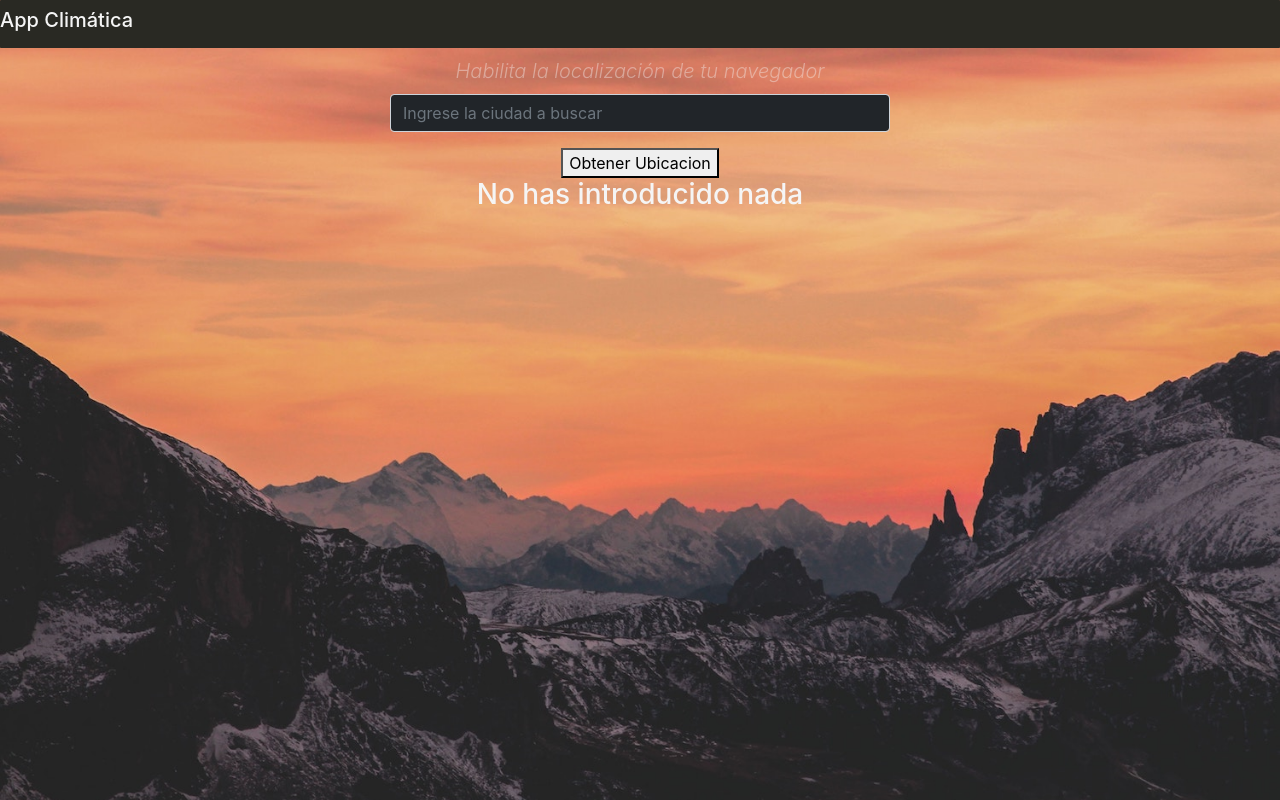
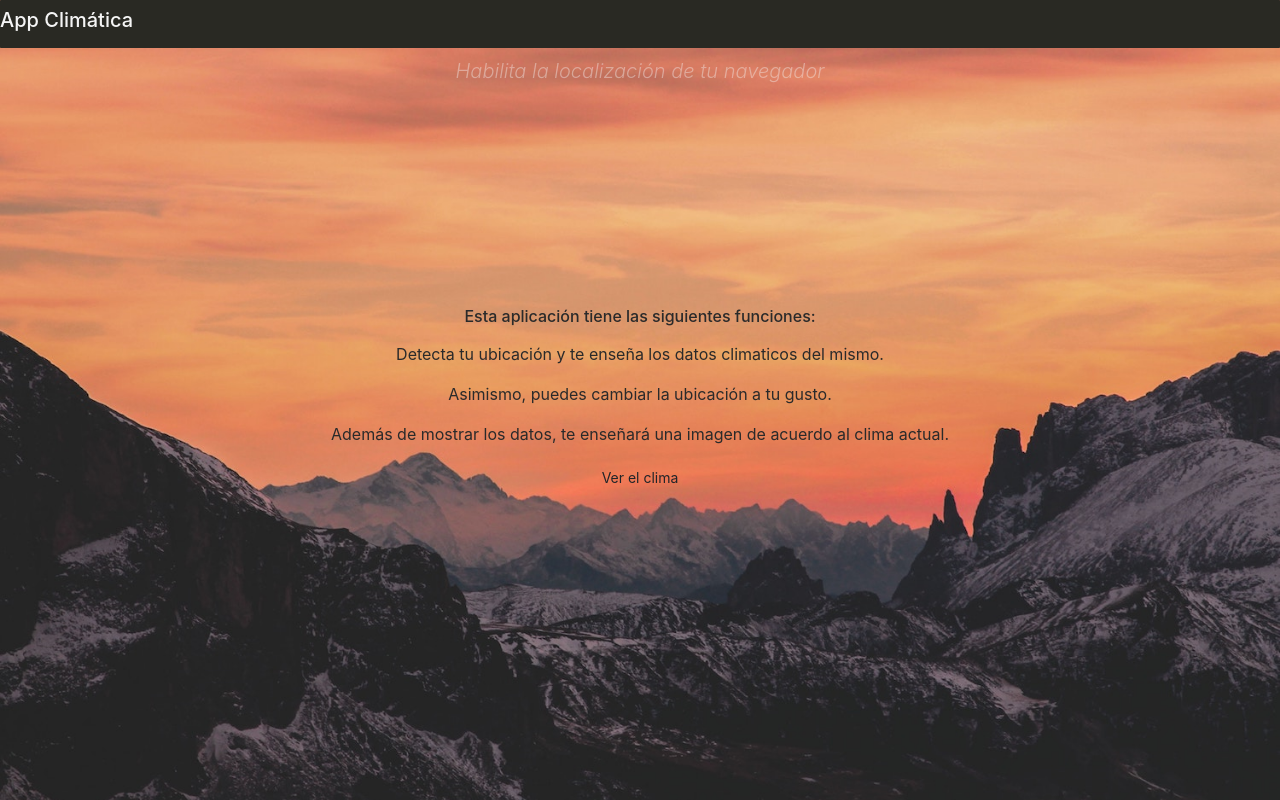
Before and after one commit to samuelrdg11/pruebatecnica, a React (Create React App) app: page / in a window 1280 px wide. Built offline with nearby package versions, Linux system fonts and the light colour scheme; no server answers.

Commit message:
Creacion de componente Inicio y css, creacion de rutas, links para direccionar

```diff
--- a/package.json
+++ b/package.json
@@ -3,6 +3,8 @@
   "version": "0.1.0",
   "private": true,
   "dependencies": {
+    "@emotion/react": "^11.10.5",
+    "@emotion/styled": "^11.10.5",
     "@mui/icons-material": "^5.11.0",
     "@mui/material": "^5.11.4",
     "@testing-library/jest-dom": "^5.16.5",
--- a/src/App.css
+++ b/src/App.css
@@ -12,7 +12,21 @@ body {
   background-size: cover;
 }
 
-.navbar{
+.funciones {
+  color: #2a2a2a;
+  position: absolute;
+  top: 50%;
+  left: 50%;
+  transform: translate(-50%, -50%);
+}
+
+@media (max-width: 400px) {
+  .funciones {
+    width: 90%;
+  }
+}
+
+.navbar {
   background-color: rgb(41, 41, 35);
   border: 0.px solid #47474774;
   border-radius: 0.05rem;
@@ -26,6 +40,7 @@ body {
 .mensaje {
   opacity: 40%;
 }
+
 .input {
   width: 100%;
   max-width: 500px;
@@ -37,16 +52,33 @@ body {
   background-color: rgba(41, 41, 35, 0.189);
 }
 
-.descripcion{
+.descripcion {
   text-transform: capitalize;
 }
 
-
-
 .img {
-  border-radius:  0.5rem 0.5rem 0 0;
+  border-radius: 0.5rem 0.5rem 0 0;
   object-fit: fill;
   height: max(10rem, 25vh);
   aspect-ratio: 4/3;
   mix-blend-mode: var(--card-blend-mode);
 }
+
+.tool {
+  position: relative;
+  display: inline-block;
+}
+
+.tool .tooltiptext {
+  visibility: hidden;
+  color: #fff;
+  position: absolute;
+  font-size: 10px;
+  left: 35px;
+  top: -3px;
+
+}
+
+.tool:hover .tooltiptext {
+  visibility: visible;
+}
--- a/src/App.js
+++ b/src/App.js
@@ -1,13 +1,19 @@
 import './App.css';
 import React from 'react';
 import Buscador from './Components/Buscador';
-import Navbar from './Components/Navbar';
+import Inicio from './Components/Inicio';
+import { BrowserRouter, Routes, Route } from 'react-router-dom';
+
 
 function App() {
   return (
     <div className="App">
-      <Navbar />
-      <Buscador />
+      <BrowserRouter>
+        <Routes>
+          <Route path='/' element={<Inicio />} />
+          <Route path='/Buscar' element={<Buscador />} />
+        </Routes>
+      </BrowserRouter>
     </div>
   );
 }
--- a/src/Components/Buscador.js
+++ b/src/Components/Buscador.js
@@ -1,6 +1,9 @@
 import React from 'react'
 import { useState, useEffect } from 'react'
 import Images from './Images.js';
+import Navbar from './Navbar.jsx';
+import { Link } from 'react-router-dom';
+import AddLocationTwoToneIcon from '@mui/icons-material/AddLocationTwoTone';
 
 const Buscador = () => {
 
@@ -62,14 +65,15 @@ const Buscador = () => {
 
     return (
         <div className='App'>
+            <Navbar />
             <div className='input mb-3 mx-auto'>
-                <input type="text"
+                <input
+                    type="text"
                     placeholder="Ingrese la ciudad a buscar"
                     className="form-control text-light bg-dark"
                     onKeyDown={busquedaClimatica}
                 />
             </div>
-            <button onClick={localizacion}> Obtener Ubicacion</button>
             {(error) ? (
                 <div className='alert' role="alert">
                     {error}
@@ -77,6 +81,10 @@ const Buscador = () => {
             ) :
                 null
             }
+            <div className='tool'>
+                <AddLocationTwoToneIcon className='mx-2 mb-2' id="currentLocation" onClick={localizacion} />
+                <span className="tooltiptext">Ubicacion Actual</span>
+            </div>
             {(clima) ? (
                 <div className='container d-flex justify-content-center'>
                     <div className='card mx-auto mb-2'>
@@ -94,6 +102,7 @@ const Buscador = () => {
                 <h3>No has introducido nada</h3>
             )
             }
+             <Link to="/" className='btn btn-outline btn-sm mx-1' id='boton'>Regresar al inicio</Link>
         </div>
 
     )
--- /dev/null
+++ b/src/Components/Inicio.jsx
@@ -0,0 +1,20 @@
+import React from 'react'
+import Navbar from './Navbar'
+import {Link} from 'react-router-dom'
+
+const Inicio = () => {
+  return (
+    <div >
+    <Navbar />
+    <div className='funciones'>
+    <h6 className='mb-3'>Esta aplicación tiene las siguientes funciones:</h6>
+    <p>Detecta tu ubicación y te enseña los datos climaticos del mismo.</p>
+    <p>Asimismo, puedes cambiar la ubicación a tu gusto.</p>
+    <p>Además de mostrar los datos, te enseñará una imagen de acuerdo al clima actual.</p>
+    <Link to="/Buscar" className="btn btn-outline btn-sm mx-1" id='boton'>Ver el clima</Link>
+    </div>
+  </div>
+  )
+}
+
+export default Inicio
```
Also changed, not shown: 1 other file (tests, documents, lock files or other folders).
